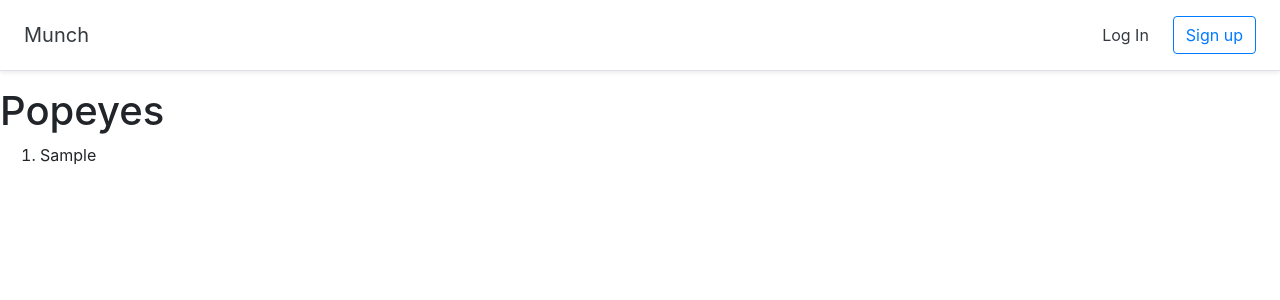
After one commit to t-doan/munch-project, a Django app: page /Popeyes in a window 1280 px wide. The commit adds this page. Shown: the top 300 px of the page. Run offline with Django 3.2, Linux system fonts and the light colour scheme; tables that the repository leaves empty hold one stand-in row (values such as "Sample post"); some libraries are stand-ins or nearby versions.

Commit message:
committing my changes

```diff
--- a/portfolio/urls.py
+++ b/portfolio/urls.py
@@ -24,6 +24,8 @@
     #path('', jobs.views.home, name='home'),
     #path('', customers.views.home, name='home'),
     path('', views.home, name='home'),
+    path('Popeyes', views.Popeyes, name='Popeyes'),
+    path('PapaPizzaPie', views.PapaPizzaPie, name='PapaPizzaPie'),
     path('auth/', include('django.contrib.auth.urls')),
     path('auth/signup', views.SignUp.as_view(), name='signup'),
     path('auth/customersignup', views.fillCustomer, name='fillCustomer'),
--- /dev/null
+++ b/tables/templates/tables/PapaPizzaPie.html
@@ -0,0 +1,5 @@
+{% extends 'tables/base.html' %}
+{% block content %}
+<h1>Papa Pizza Pie</h1>
+
+{% endblock %}
--- /dev/null
+++ b/tables/templates/tables/Popeyes.html
@@ -0,0 +1,11 @@
+{% extends 'tables/base.html' %}
+{% block content %}
+<h1>Popeyes</h1>
+
+<ol>
+{% for customer in customers.all %}
+    <li>{{ customer.first_name }}</li>
+{% endfor %}
+</ol>
+
+{% endblock %}
--- a/tables/templates/tables/home.html
+++ b/tables/templates/tables/home.html
@@ -19,5 +19,7 @@
     {% endfor %}
     </ul>
 
+  <a href="{% url 'Popeyes' %}">Popeyes</a>
+  <a href="{% url 'PapaPizzaPie' %}">Papa Pizza Pie</a>
 </div>
 {% endblock %}
--- a/tables/views.py
+++ b/tables/views.py
@@ -8,6 +8,7 @@
 from decouple import config
 
 from .models import Restaurant
+from .models import Customer
 
 stripe.api_key = config('STRIPE_API_KEY')
 
@@ -15,6 +16,26 @@
 def home(request):
     restaurants = Restaurant.objects
     return render(request, 'tables/home.html', {'restaurants':restaurants})
+
+def Popeyes(request):
+    customers = Customer.objects
+    return render(request, 'tables/Popeyes.html', {'customers':customers})
+
+#sample(Seb)
+#def Popeyes(request):
+#    restaurant = Restaurant.objects.get('name' == name of the rest choser)
+#    menu = Menu.objects.get(restaurant_id == restaurant.id)
+#    items = Item.get(menu_id == menu.id) #multiple items, so might need a for loop
+#    return render(request, 'tables/Popeyes.html', {'restaurant':restaurant, 'menu':menu, 'items':item})
+
+#def Popeyes(request):
+#    restaurant = Restaurant.objects.get('name' == name of the rest choser)
+#    menu = Menu.objects.get(restaurant_id == restaurant.id)
+#    items = Item.get(menu_id == menu.id) #multiple items, so might need a for loop
+#    return render(request, 'tables/Popeyes.html', {'restaurant':restaurant, 'menu':menu, 'items':item})
+
+def PapaPizzaPie(request):
+    return render(request, 'tables/PapaPizzaPie.html')
 
 class SignUp(generic.CreateView):
     form_class = CustomSignupForm
```
